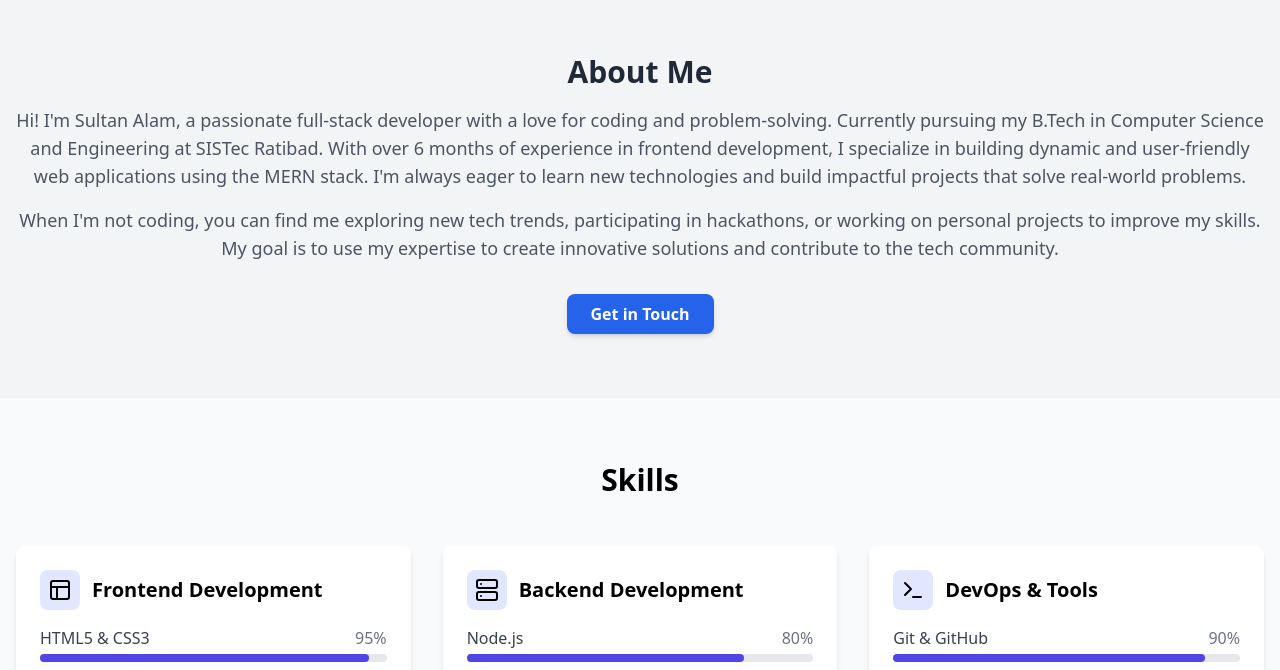
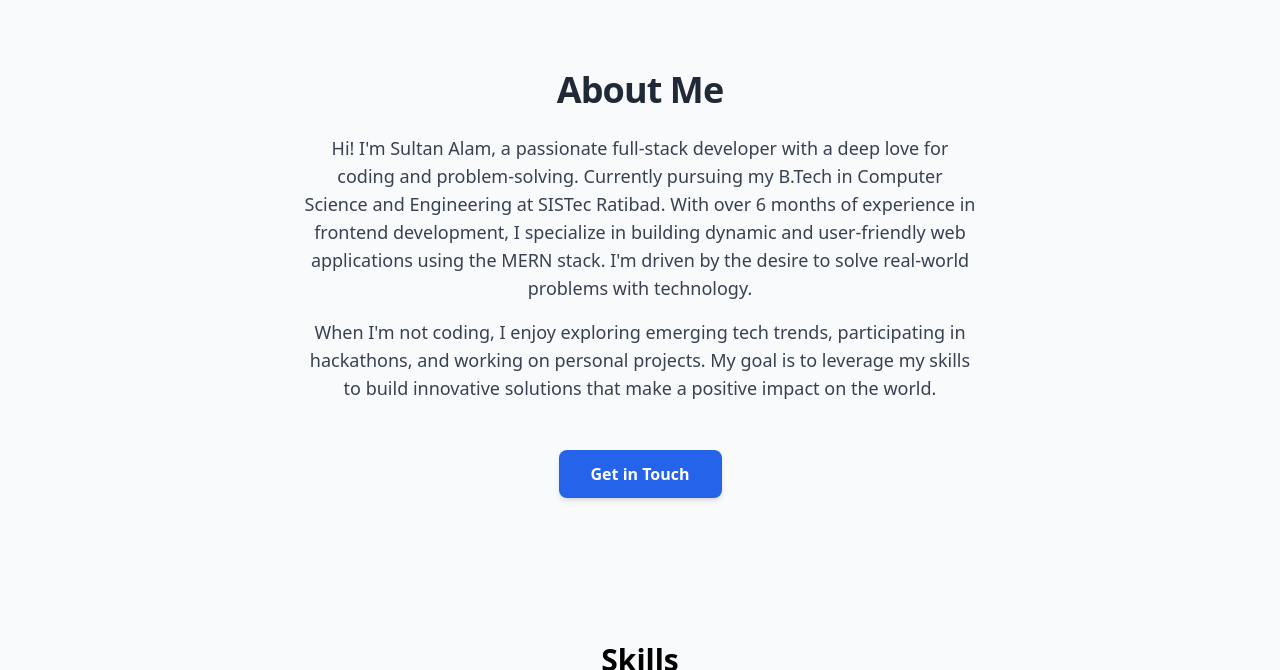
Before and after one commit to sultancodess/Portfolio, a React (Vite) app: page / in a window 1280 px wide. Shown: the part 810-1480 px from the top of the page. Built offline with nearby package versions, Linux system fonts and the light colour scheme.

Commit message:
3rd commit

```diff
--- a/src/components/AboutMe.tsx
+++ b/src/components/AboutMe.tsx
@@ -7,10 +7,10 @@ const AboutMe = () => {
     visible: {
       opacity: 1,
       transition: {
-        staggerChildren: 0.2,
-        delayChildren: 0.3
-      }
-    }
+        staggerChildren: 0.3,
+        delayChildren: 0.3,
+      },
+    },
   };
 
   const itemVariants = {
@@ -19,14 +19,14 @@ const AboutMe = () => {
       opacity: 1,
       y: 0,
       transition: {
-        duration: 0.5,
-        ease: 'easeOut'
-      }
-    }
+        duration: 0.6,
+        ease: 'easeOut',
+      },
+    },
   };
 
   return (
-    <section id="about-me" className="py-16 bg-gray-100">
+    <section id="about-me" className="py-20 bg-gray-50">
       <div className="container mx-auto px-4">
         <motion.div
           className="text-center"
@@ -34,30 +34,29 @@ const AboutMe = () => {
           initial="hidden"
           animate="visible"
         >
-          <motion.h2 className="text-3xl font-bold text-gray-800" variants={itemVariants}>
+          <motion.h2 className="text-4xl font-semibold text-gray-800 tracking-tight" variants={itemVariants}>
             About Me
           </motion.h2>
-          <motion.p className="mt-4 text-lg text-gray-600" variants={itemVariants}>
-            Hi! I'm Sultan Alam, a passionate full-stack developer with a love for coding and problem-solving.
+          <motion.p className="mt-6 text-lg text-gray-700 max-w-2xl mx-auto" variants={itemVariants}>
+            Hi! I'm Sultan Alam, a passionate full-stack developer with a deep love for coding and problem-solving.
             Currently pursuing my B.Tech in Computer Science and Engineering at SISTec Ratibad. With over 6 months
             of experience in frontend development, I specialize in building dynamic and user-friendly web applications
-            using the MERN stack. I'm always eager to learn new technologies and build impactful projects that solve
-            real-world problems.
+            using the MERN stack. I'm driven by the desire to solve real-world problems with technology.
           </motion.p>
-          <motion.p className="mt-4 text-lg text-gray-600" variants={itemVariants}>
-            When I'm not coding, you can find me exploring new tech trends, participating in hackathons, or working
-            on personal projects to improve my skills. My goal is to use my expertise to create innovative solutions
-            and contribute to the tech community.
+          <motion.p className="mt-4 text-lg text-gray-700 max-w-2xl mx-auto" variants={itemVariants}>
+            When I'm not coding, I enjoy exploring emerging tech trends, participating in hackathons, and working on
+            personal projects. My goal is to leverage my skills to build innovative solutions that make a positive
+            impact on the world.
           </motion.p>
         </motion.div>
 
         <motion.div
-          className="mt-8 flex justify-center"
+          className="mt-12 flex justify-center"
           variants={containerVariants}
         >
           <motion.a
             href="#contact"
-            className="inline-block px-6 py-2 bg-blue-600 text-white font-semibold rounded-lg shadow-md hover:bg-blue-700 transition duration-300"
+            className="inline-block px-8 py-3 bg-blue-600 text-white font-semibold rounded-lg shadow-md hover:bg-blue-700 transition-all duration-300"
             variants={itemVariants}
           >
             Get in Touch
--- a/src/components/Hero.tsx
+++ b/src/components/Hero.tsx
@@ -1,6 +1,6 @@
 import React from 'react';
 import { motion } from 'framer-motion';
-import { Github, Linkedin, Instagram} from 'lucide-react';
+import { Github, Linkedin, Instagram,} from 'lucide-react';
 
 
 const Hero = () => {
@@ -68,7 +68,7 @@ const Hero = () => {
             >
               <div className="absolute inset-0 bg-indigo-600 rounded-full blur-lg opacity-20"></div>
               <img
-                src="Portfolio\public\myphoto.jpg" // Update to correct image path
+                src="src\images\myphoto.jpg" // Update to correct image path
                 alt="Sultan Alam"
                 className="w-[420px] h-[420px] object-cover rounded-full border-4 border-white shadow-xl relative z-10"
               />
```
Also changed, not shown: src/images/myphoto.jpg (renamed from public/myphoto.jpg).
